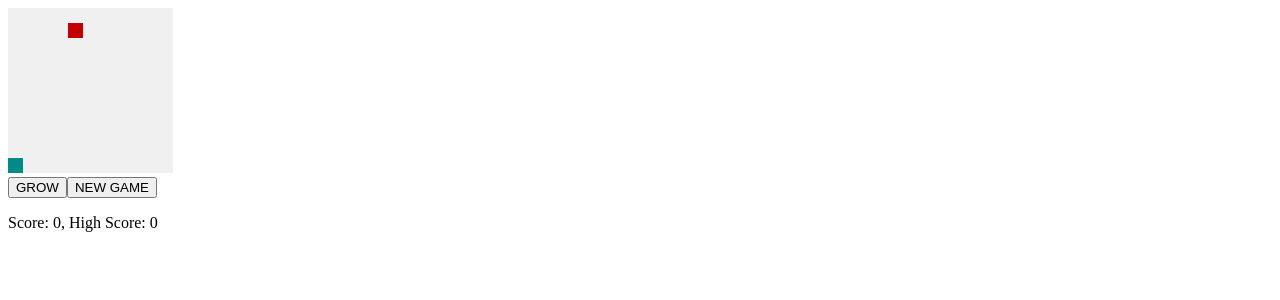
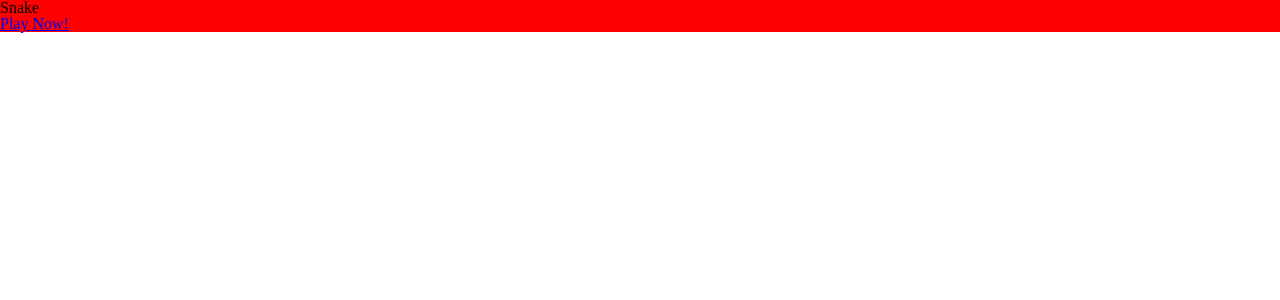
Before and after one commit to brandonburrus/snake-game, a React (Create React App) app: page / in a window 1280 px wide. Shown: the top 300 px of the page. Built offline with nearby package versions, Linux system fonts and the light colour scheme.

Commit message:
Added basic application page flow

```diff
--- a/src/App.tsx
+++ b/src/App.tsx
@@ -1,6 +1,17 @@
 import React from "react";
-import SnakeGameController from "./SnakeGameController";
+import { BrowserRouter as Router, Switch, Route } from "react-router-dom";
+import HomePage from "./HomePage";
+import GamePage from "./GamePage";
 
 export default function App() {
-    return <SnakeGameController />;
+    return (
+        <main>
+            <Router>
+                <Switch>
+                    <Route exact path="/" component={HomePage} />
+                    <Route path="/game" component={GamePage} />
+                </Switch>
+            </Router>
+        </main>
+    );
 }
--- /dev/null
+++ b/src/GamePage.tsx
@@ -0,0 +1,10 @@
+import React from "react";
+import SnakeGameController from "./SnakeGameController";
+
+export default function GamePage() {
+    return (
+        <div>
+            <SnakeGameController />
+        </div>
+    );
+}
--- /dev/null
+++ b/src/HomePage.tsx
@@ -0,0 +1,16 @@
+import React from "react";
+import { Link } from "react-router-dom";
+import styled from "styled-components";
+
+const PageContainer = styled.section`
+    background-color: red;
+`;
+
+export default function HomePage() {
+    return (
+        <PageContainer>
+            <h1>Snake</h1>
+            <Link to="/game">Play Now!</Link>
+        </PageContainer>
+    );
+}
--- a/src/index.ts
+++ b/src/index.ts
@@ -1,6 +1,7 @@
 import { createElement } from "react";
 import { render } from "react-dom";
 import App from "./App";
+import "./reset.css";
 import { unregister } from "./serviceWorker";
 
 render(createElement(App), document.getElementById("root"));
```
